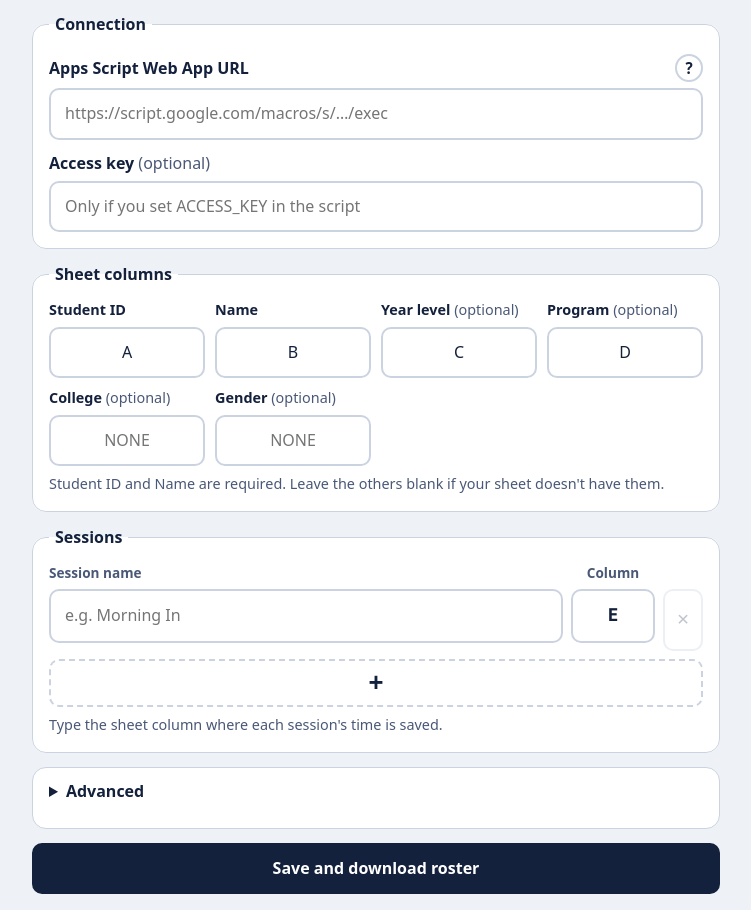
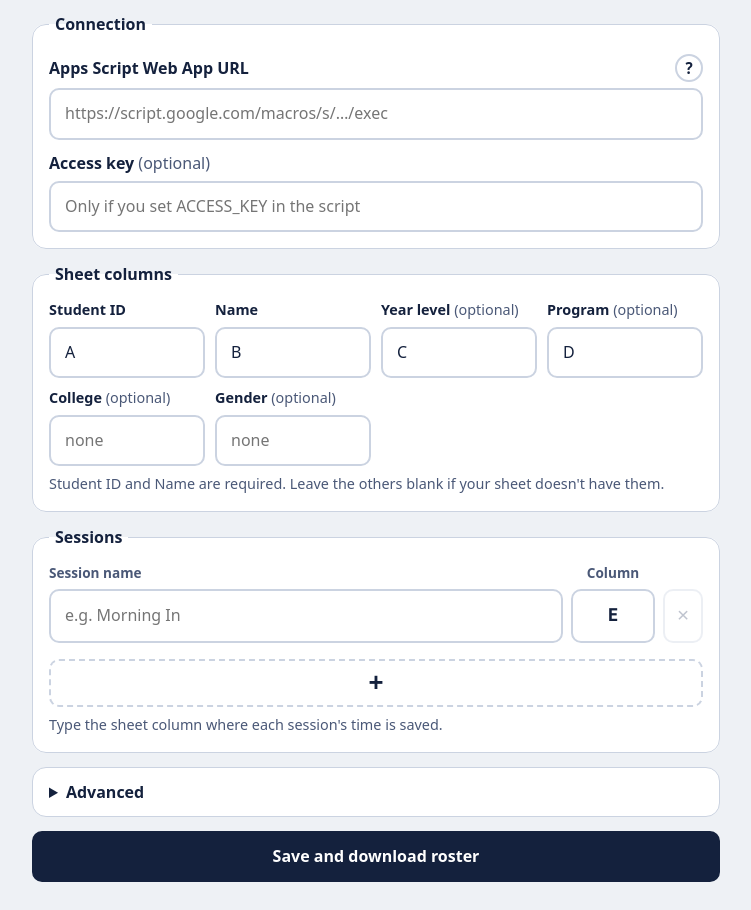
Before and after one commit to MarkCelesteria/Attendance-Scanner, a website with bundled scripts: page index.html in a window 1280 px wide. Shown: the part 91-1001 px from the top of the page, without its empty margins (264-1015 px from the left). Built offline with nearby package versions, Linux system fonts and the light colour scheme.

Commit message:
v1.4.6 fix height overlap

```diff
--- a/css/setup.css
+++ b/css/setup.css
@@ -12,9 +12,10 @@
 .hint { color: var(--ink-2); font-size: .9rem; margin: 8px 0 0; }
 .col-grid { display: grid; grid-template-columns: repeat(auto-fit, minmax(130px, 1fr)); gap: 10px; }
 .col-grid label { margin-top: 0 !important; font-size: .9rem; }
-.col-grid input { text-transform: uppercase; text-align: center; font-family: var(--mono); font-size: 1.2rem; font-weight: 700; }
-.advanced { background: var(--card); border: 1px solid var(--line); border-radius: var(--radius); padding: 12px 16px 16px; margin-bottom: 14px; }
-.advanced summary { font-weight: 700; cursor: pointer; min-height: 32px; }
+.advanced { background: var(--card); border: 1px solid var(--line); border-radius: var(--radius); padding: 0 16px; margin-bottom: 14px; }
+.advanced[open] { padding-bottom: 16px; }
+.advanced summary { line-height: 48px; min-height: 48px; margin: 0; padding: 0; font-weight: 700; cursor: pointer; }
+.advanced[open] summary { margin-bottom: 4px; }
 .form-error { background: var(--bad-soft); color: var(--bad); border: 1px solid var(--bad); padding: 10px 12px; border-radius: 10px; font-weight: 600; }
 .setup-actions { display: flex; flex-wrap: wrap; gap: 10px; }
 .setup-actions .btn-primary { flex: 1 1 220px; }
@@ -71,7 +72,8 @@
 .session-row { grid-template-rows: auto auto; align-items: stretch; }
 .session-row .s-name { grid-column: 1; grid-row: 1; }
 .session-row .s-col  { grid-column: 2; grid-row: 1; }
-.session-row .row-del { grid-column: 3; grid-row: 1 / span 2; width: 40px; height: auto; min-height: 48px; }
+.session-row .row-del { grid-column: 3; grid-row: 1; width: 40px; height: auto; min-height: 48px; }
+#session-rows.show-sup .row-del { grid-row: 1 / span 2; }
 .session-row .sup-name,
 .session-row .sup-col { display: none; grid-row: 2; }
 .session-row .sup-name { grid-column: 1; }
--- a/sw.js
+++ b/sw.js
@@ -1,6 +1,6 @@
 'use strict';
 
-const VERSION = 'v1.4.5';
+const VERSION = 'v1.4.6';
 const CACHE = `attendance-shell-${VERSION}`;
 
 const SHELL = [
```
